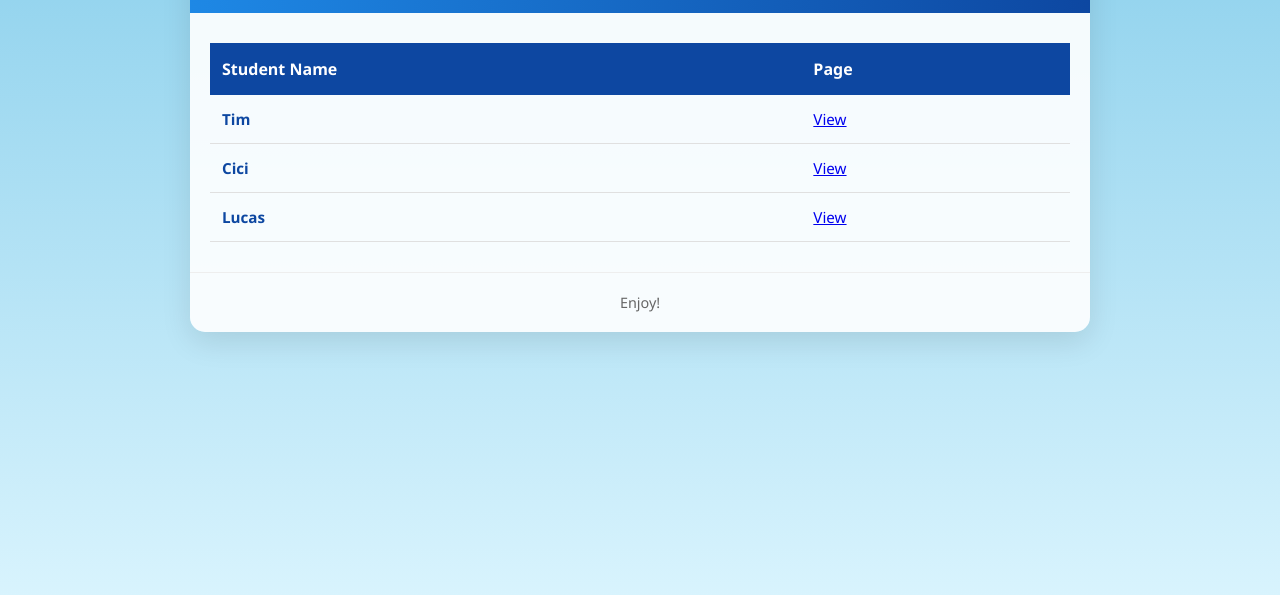
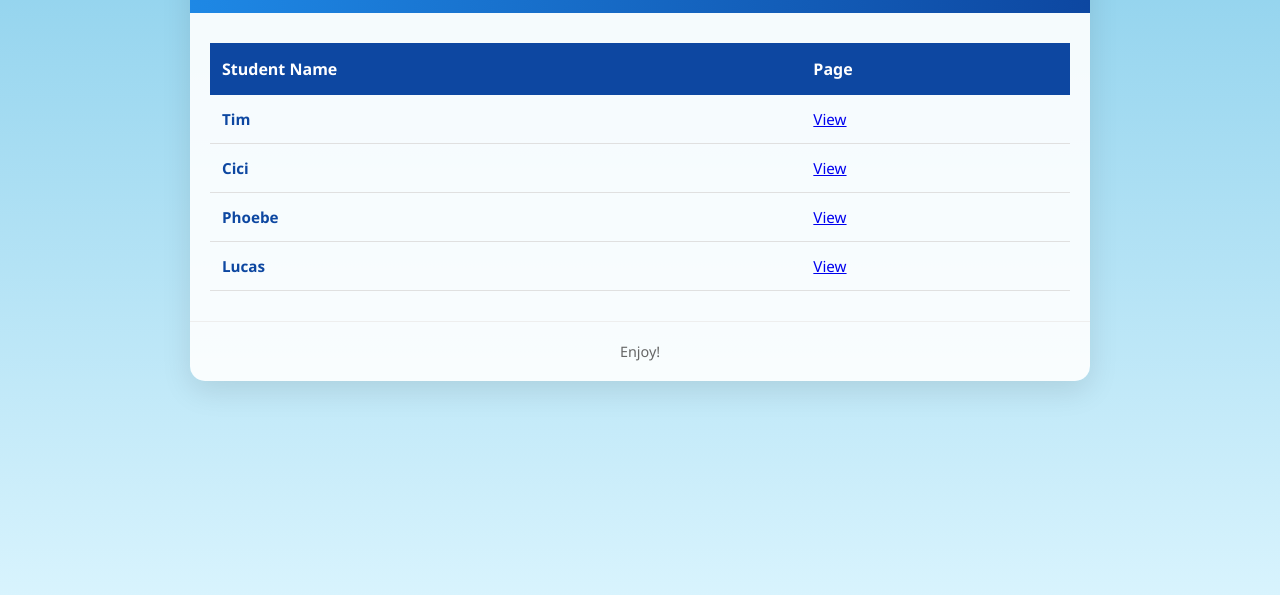
Before and after one commit to huihuawang/PersonalWebsite, a plain HTML site: page index.html in a window 1280 px wide. Shown: the part 135-730 px from the top of the page. Drawn offline with Linux system fonts and the light colour scheme.

Commit message:
Add Phoebe to the student list in index.html

```diff
--- a/index.html
+++ b/index.html
@@ -140,6 +140,10 @@
                         <td><a href="Cici/work.html">View</a></td>
                     </tr>
                     <tr>
+                        <td class="student">Phoebe</td>
+                        <td><a href="Phoebe/work.html">View</a></td>
+                    </tr>
+                    <tr>
                         <td class="student">Lucas</td>
                         <td><a href="Lucas/work.html">View</a></td>
                     </tr>
```
